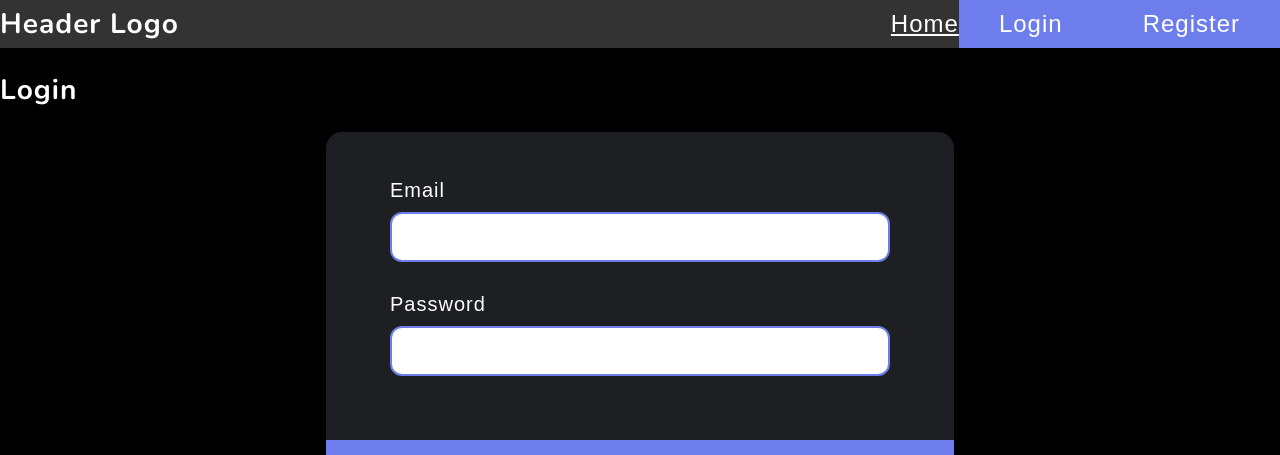
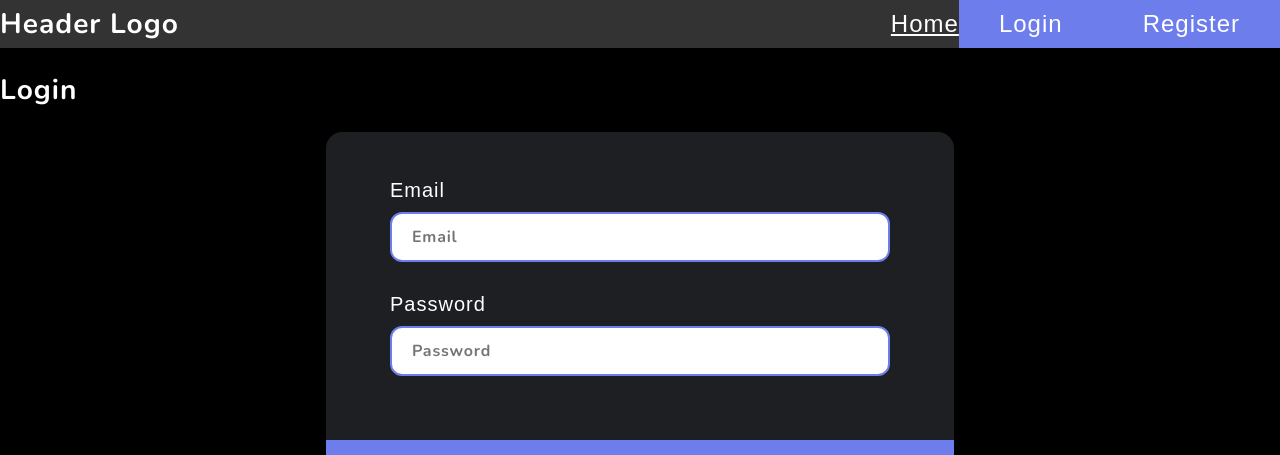
Before and after one commit to diplomatgmg/syncIT, a React (Vite) app in the folder frontend/: page /login in a window 1280 px wide. Shown: the top 455 px of the page. Built offline with nearby package versions, Linux system fonts and the light colour scheme; a web font is replaced by a local one.

Commit message:
Оптимизация компонентов

```diff
--- a/frontend/src/components/common/Input/Input.tsx
+++ b/frontend/src/components/common/Input/Input.tsx
@@ -1,22 +1,24 @@
-import {
-  type HTMLInputAutoCompleteAttribute,
-  type HTMLInputTypeAttribute,
-  type ReactElement,
-  useId,
-} from "react"
-import { Control, Controller, type FieldValues, Path } from "react-hook-form"
+import { FC, InputHTMLAttributes, useId } from "react"
+import styled from "styled-components"
+import { FieldError, UseFormRegisterReturn } from "react-hook-form"
+import { colors } from "@/styles/theme.ts"
 import Label from "@/components/common/Input/Label.tsx"
-import InputField from "@/components/common/Input/InputField.tsx"
-import styled from "styled-components"
 
-interface InputProps<T extends FieldValues> {
-  label: string
-  error?: string
-  name: Path<T>
-  type?: HTMLInputTypeAttribute
-  autoComplete?: HTMLInputAutoCompleteAttribute
-  control?: Control<T>
-  rules?: FieldValues
+const StyledInput = styled.input`
+  outline: none;
+  border: 2px solid ${colors.accent};
+  border-radius: 0.75rem;
+  padding: 0.75rem 1.25rem;
+  margin-bottom: 2rem;
+  font-size: 1rem;
+  font-weight: bold;
+  letter-spacing: 0.05rem;
+  font-family: "Nunito", sans-serif;
+`
+
+interface InputProps extends InputHTMLAttributes<HTMLInputElement> {
+  register: UseFormRegisterReturn
+  error?: FieldError
 }
 
 const StyledDiv = styled.div`
@@ -25,43 +27,14 @@ const StyledDiv = styled.div`
   flex-direction: column;
 `
 
-const StyledError = styled.span`
-  position: absolute;
-  font-size: 0.9rem;
-  color: red;
-  left: 22px;
-  bottom: 50px;
-  pointer-events: none;
-`
-
-const Input = <T extends FieldValues>({
-  label,
-  error,
-  name,
-  type,
-  autoComplete,
-  control,
-  rules,
-}: InputProps<T>): ReactElement => {
-  const inputId = useId()
+const Input: FC<InputProps> = ({ register, error, ...rest }) => {
+  const id = useId()
   return (
-    <Controller
-      name={name}
-      control={control}
-      rules={rules}
-      render={({ field }) => (
-        <StyledDiv>
-          <Label htmlFor={inputId} label={label} />
-          <InputField
-            id={inputId}
-            type={type}
-            autoComplete={autoComplete}
-            field={field}
-          />
-          {error && <StyledError>{error}</StyledError>}
-        </StyledDiv>
-      )}
-    />
+    <StyledDiv>
+      <Label htmlFor={id} label={rest.placeholder || ""} />
+      <StyledInput id={id} {...register} {...rest} />
+      {error && <span>{error.message}</span>}
+    </StyledDiv>
   )
 }
 
--- a/frontend/src/components/common/Input/InputField.tsx
+++ /dev/null
@@ -1,28 +0,0 @@
-import { ChangeEvent, FC, InputHTMLAttributes } from "react"
-import styled from "styled-components"
-import { colors } from "@/styles/theme.ts"
-
-interface InputFieldProps extends InputHTMLAttributes<HTMLInputElement> {
-  field: {
-    onChange: (event: ChangeEvent<HTMLInputElement>) => void
-    value: string | number
-  }
-}
-
-const StyledInputField = styled.input`
-  outline: none;
-  border: 2px solid ${colors.accent};
-  border-radius: 0.75rem;
-  padding: 0.75rem 1.25rem;
-  margin-bottom: 2rem;
-  font-size: 1rem;
-  font-weight: bold;
-  letter-spacing: 0.05rem;
-  font-family: "Nunito", sans-serif;
-`
-
-const InputField: FC<InputFieldProps> = (props) => (
-  <StyledInputField {...props} {...props.field} />
-)
-
-export default InputField
--- a/frontend/src/features/auth/login/components/LoginForm.tsx
+++ b/frontend/src/features/auth/login/components/LoginForm.tsx
@@ -1,13 +1,14 @@
+// LoginForm.tsx
 import { SubmitHandler, useForm } from "react-hook-form"
 import useAppDispatch from "@/store/hooks/useAppDispatch.ts"
 import { useLoginMutation } from "@/store/api/authApi.ts"
 import { setEmail, setTokens } from "@/store/slice/authSlice.ts"
-import Input from "@/components/common/Input/Input.tsx"
 import { useNavigate } from "react-router-dom"
 import routes from "@/routes/routes.tsx"
 import Button from "@/components/common/Button.tsx"
 import { ReactElement } from "react"
 import Form from "@/features/auth/Form.tsx"
+import Input from "@/components/common/Input/Input.tsx"
 
 interface Inputs {
   email: string
@@ -16,7 +17,7 @@ interface Inputs {
 
 const LoginForm = (): ReactElement => {
   const {
-    control,
+    register,
     handleSubmit,
     formState: { errors },
   } = useForm<Inputs>()
@@ -38,32 +39,25 @@ const LoginForm = (): ReactElement => {
   return (
     <Form onSubmit={handleSubmit(onSubmit)}>
       <Input
-        type={"email"}
+        type="email"
+        placeholder="Email"
+        register={register("email", { required: "Обязательное поле" })}
+        error={errors.email}
         autoComplete={"email"}
-        label={"Email"}
-        name={"email"}
-        control={control}
-        rules={{ required: "Обязательное поле" }}
-        error={errors?.email?.message}
       />
-
       <Input
-        type={"password"}
+        type="password"
+        placeholder="Password"
+        register={register("password", { required: "Обязательное поле" })}
+        error={errors.password}
         autoComplete={"current-password"}
-        label={"Password"}
-        name={"password"}
-        control={control}
-        rules={{ required: "Обязательное поле" }}
-        error={errors?.password?.message}
       />
-
       <Button
         type="submit"
         style={{
           margin: "2rem -4rem -4rem -4rem",
           borderRadius: "0 0 1rem 1rem",
-        }}
-        borderRadius={"0"}>
+        }}>
         Login
       </Button>
     </Form>
```
